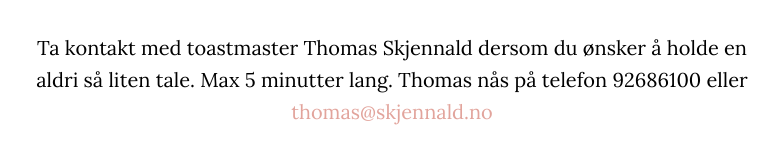
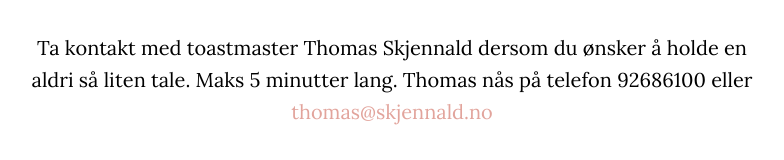
Before and after one commit to orwapp/martinogcecilie, a plain HTML site: page public/index.html in a window 1280 px wide. Shown: the part 5083-5243 px from the top of the page, 248-1032 px from the left. Drawn offline with Linux system fonts and the light colour scheme; a script that the page names is missing.

Commit message:
Max er Maks på norsk

```diff
--- a/public/index.html
+++ b/public/index.html
@@ -137,7 +137,7 @@
         <div class="row">
             <div class="col-lg-8 col-lg-offset-2">
                 <h2>Taler</h2>
-                <p> Ta kontakt med toastmaster Thomas Skjennald dersom du ønsker å holde en aldri så liten tale. Max 5 minutter lang.
+                <p> Ta kontakt med toastmaster Thomas Skjennald dersom du ønsker å holde en aldri så liten tale. Maks 5 minutter lang.
                   Thomas nås på telefon 92686100 eller <a href="mailto:thomas@skjennald.no"> thomas@skjennald.no </a>
                 </p>
             </div>
```
